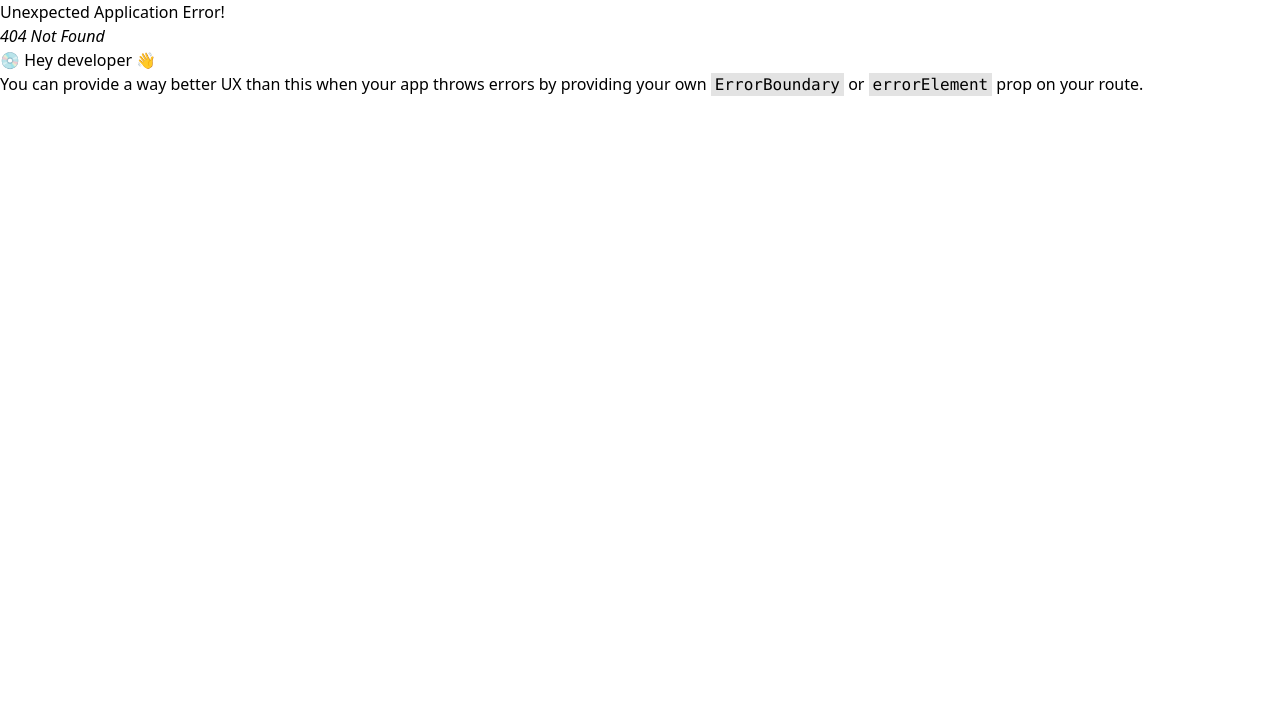
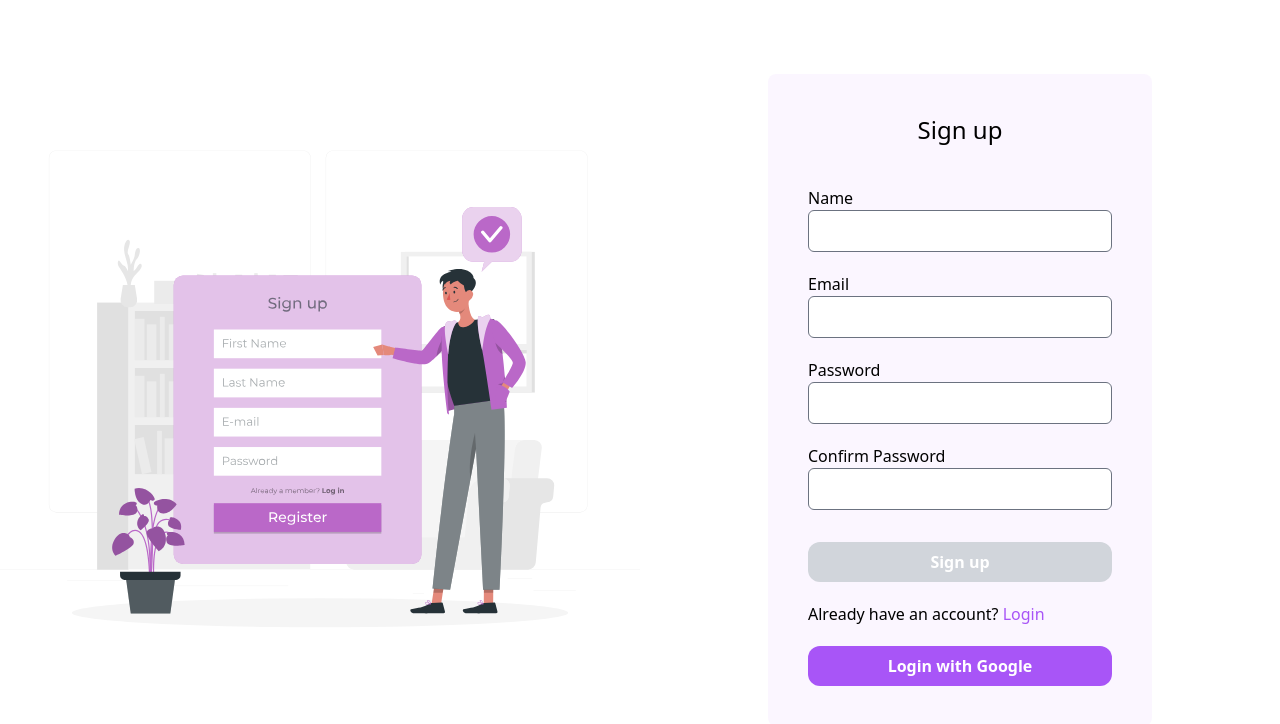
Before and after one commit to emonmahdi/task-management-react-redux, a React (Vite) app: page /signup in a window 1280 px wide. Before the commit this address had no page. Shown: the top 724 px of the page. Built offline with nearby package versions, Linux system fonts and the light colour scheme.

Commit message:
create login and sign up components

```diff
--- /dev/null
+++ b/src/pages/Login.jsx
@@ -0,0 +1,75 @@
+import { useForm } from "react-hook-form";
+import { useNavigate } from "react-router-dom";
+import loginImage from "../assets/image/login2.svg";
+const Login = () => {
+  const { register, handleSubmit } = useForm();
+  const navigate = useNavigate();
+
+  const onSubmit = ({ email, password }) => {
+    // Email Password Login
+
+    console.log(email, password);
+  };
+
+  const handleGoogleLogin = () => {
+    //  Google Login
+  };
+
+  return (
+    <div className="flex max-w-7xl h-screen items-center mx-auto">
+      <div className="w-1/2">
+        <img src={loginImage} className="h-full w-full" alt="" />
+      </div>
+      <div className="w-1/2 grid place-items-center">
+        <div className="bg-primary/5 w-full max-w-sm rounded-lg grid place-items-center p-10">
+          <h1 className="mb-10 font-medium text-2xl">Login</h1>
+          <form className="space-y-3 w-full" onSubmit={handleSubmit(onSubmit)}>
+            <div className="flex flex-col items-start">
+              <label htmlFor="email">Email</label>
+              <input
+                type="email"
+                id="email"
+                className="w-full rounded-md"
+                {...register("email")}
+              />
+            </div>
+            <div className="flex flex-col items-start">
+              <label htmlFor="password">Password</label>
+              <input
+                type="password"
+                id="password"
+                className="w-full rounded-md"
+                {...register("password")}
+              />
+            </div>
+            <div className="relative !mt-8">
+              <button type="submit" className="btn btn-primary w-full">
+                Login
+              </button>
+            </div>
+            <div>
+              <p>
+                Don&apos;t have an account?{" "}
+                <span
+                  className="text-primary hover:underline cursor-pointer"
+                  onClick={() => navigate("/signup")}
+                >
+                  Sign up
+                </span>
+              </p>
+            </div>
+            <button
+              type="button"
+              className="btn btn-primary w-full"
+              onClick={handleGoogleLogin}
+            >
+              Login with Google
+            </button>
+          </form>
+        </div>
+      </div>
+    </div>
+  );
+};
+
+export default Login;
--- a/src/pages/SignUp.jsx
+++ b/src/pages/SignUp.jsx
@@ -1,7 +1,113 @@
+import { useEffect, useState } from "react";
+import loginImage from "../assets/image/login.svg";
+import { useForm, useWatch } from "react-hook-form";
+import { useNavigate } from "react-router-dom";
+
 const SignUp = () => {
+  const { handleSubmit, register, control } = useForm();
+  const password = useWatch({ control, name: "password" });
+  const confirmPassword = useWatch({ control, name: "confirmPassword" });
+  const navigate = useNavigate();
+  const [disabled, setDisabled] = useState(true);
+
+  useEffect(() => {
+    if (
+      password !== undefined &&
+      password !== "" &&
+      confirmPassword !== undefined &&
+      confirmPassword !== "" &&
+      password === confirmPassword
+    ) {
+      setDisabled(false);
+    } else {
+      setDisabled(true);
+    }
+  }, [password, confirmPassword]);
+
+  const onSubmit = ({ name, email, password }) => {
+    // Email Password signup
+    console.log(name, email, password);
+  };
+
+  const handleGoogleLogin = () => {
+    // Google Login
+  };
+
   return (
-    <div>
-      <h2>Sign Up Page....</h2>
+    <div className="flex max-w-7xl mx-auto h-screen items-center">
+      <div className="w-1/2">
+        <img src={loginImage} className="h-full w-full" alt="" />
+      </div>
+      <div className="w-1/2  grid place-items-center">
+        <div className="bg-primary/5 w-full max-w-sm rounded-lg grid place-items-center p-10">
+          <h1 className="mb-10 font-medium text-2xl">Sign up</h1>
+          <form className="space-y-5 w-full" onSubmit={handleSubmit(onSubmit)}>
+            <div className="flex flex-col items-start">
+              <label htmlFor="email">Name</label>
+              <input
+                type="text"
+                id="name"
+                className="w-full rounded-md"
+                {...register("name")}
+              />
+            </div>
+            <div className="flex flex-col items-start">
+              <label htmlFor="email">Email</label>
+              <input
+                type="email"
+                id="email"
+                className="w-full rounded-md"
+                {...register("email")}
+              />
+            </div>
+            <div className="flex flex-col items-start">
+              <label htmlFor="password">Password</label>
+              <input
+                type="password"
+                id="password"
+                className="w-full rounded-md"
+                {...register("password")}
+              />
+            </div>
+            <div className="flex flex-col items-start">
+              <label htmlFor="confirm-password">Confirm Password</label>
+              <input
+                type="password"
+                id="confirm-password"
+                className="w-full rounded-md"
+                {...register("confirmPassword")}
+              />
+            </div>
+            <div className="!mt-8 ">
+              <button
+                type="submit"
+                className="btn btn-primary w-full disabled:bg-gray-300 disabled:cursor-not-allowed"
+                disabled={disabled}
+              >
+                Sign up
+              </button>
+            </div>
+            <div>
+              <p>
+                Already have an account?{" "}
+                <span
+                  className="text-primary hover:underline cursor-pointer"
+                  onClick={() => navigate("/login")}
+                >
+                  Login
+                </span>
+              </p>
+            </div>
+            <button
+              type="button"
+              className="btn btn-primary w-full"
+              onClick={handleGoogleLogin}
+            >
+              Login with Google
+            </button>
+          </form>
+        </div>
+      </div>
     </div>
   );
 };
```
Also changed, not shown: src/routes/routes.jsx (+6 -1 lines), src/assets/image/login.svg (added), src/assets/image/login2.svg (added).
